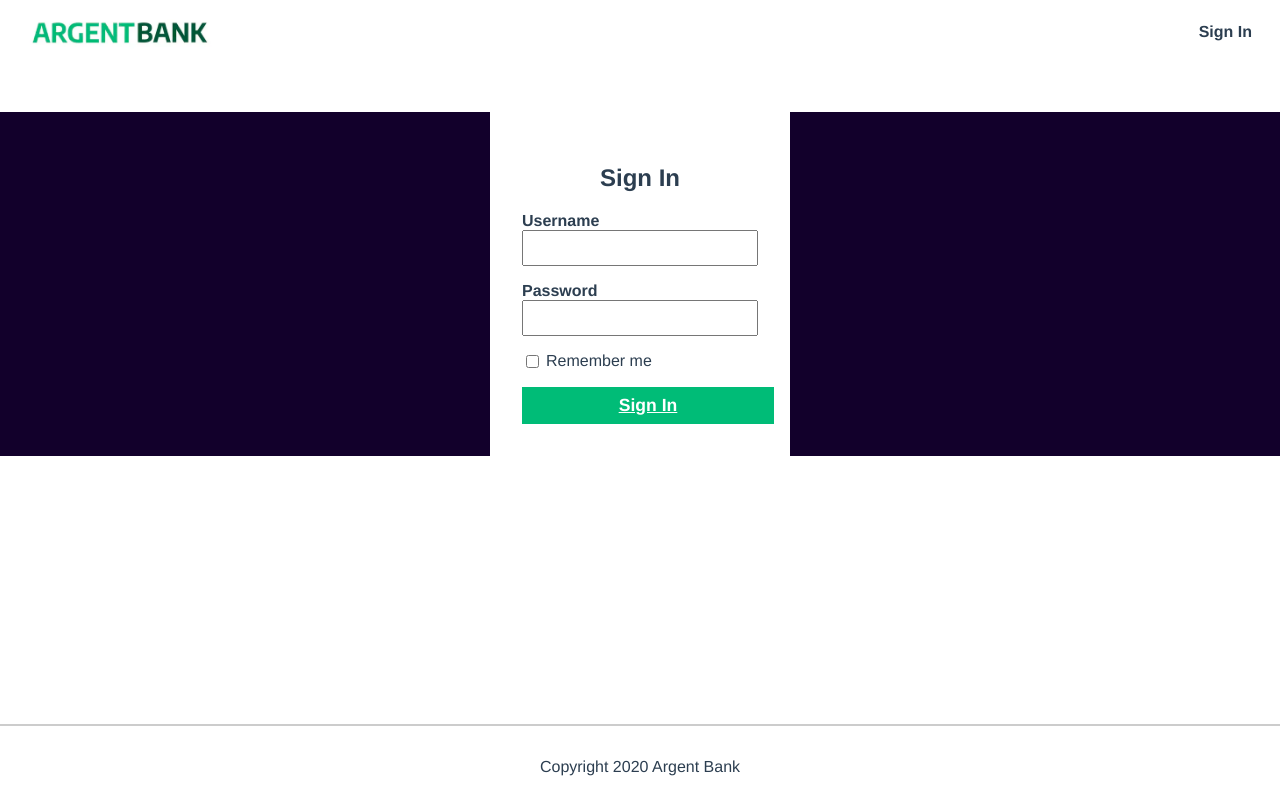
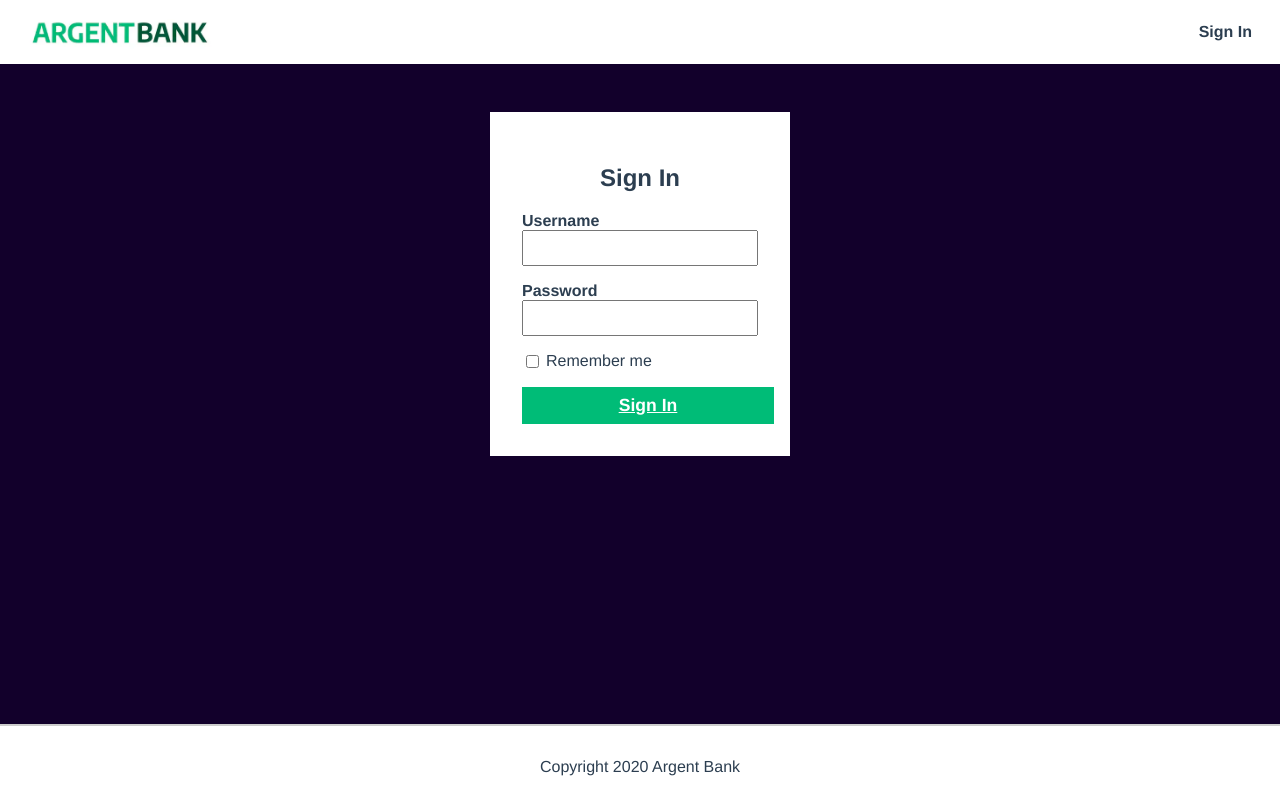
Before and after one commit to samylouati/Projet-11, a React (Vite) app in the folder Frontend/: page /signin in a window 1280 px wide. Built offline with nearby package versions, Linux system fonts and the light colour scheme.

Commit message:
css ok enfin

```diff
--- a/Frontend/src/assets/css/main.css
+++ b/Frontend/src/assets/css/main.css
@@ -6,19 +6,20 @@ html {
   color: #2c3e50;
 }
 
-body, #root {
+body, #root, .Projet11, main {
   margin: 0;
   display: flex;
   flex-direction: column;
-  min-height: 100vh;
+  height: 100vh;
 }
 
-.main {
-  flex: 1;
+main {
+  height: 100%;
 }
 
 .bg-dark {
   background-color: #12002b;
+  height: 100%;
 }
 
 .sr-only {
@@ -71,7 +72,7 @@ body, #root {
 }
 
 .hero {
-  background-image: url('../img/bank-tree.jpeg');
+  background-image: url('../images/bank-tree.webp');
   background-position: 0 -50px;
   background-size: cover;
   background-repeat: no-repeat;
@@ -207,9 +208,8 @@ body, #root {
   justify-content: center;
   border-top: 2px solid #ccc;
   padding: 2rem 0 1.5rem;
-  position: absolute;
-  bottom: 0;
   width: 100%;
+  background-color: white;
 }
 
 .footer-text {
--- a/Frontend/src/components/Hero.jsx
+++ b/Frontend/src/components/Hero.jsx
@@ -1,12 +1,8 @@
 import React from 'react';
-
-// import BANKTREE from '../assets/images/bank-tree.webp';
-
 
 export function Hero () {
   return (
     <div className="hero">
-      {/* <img src={BANKTREE} alt="" /> */}
       <section className="hero-content">
         <h2 className="sr-only">Promoted Content</h2>
         <p className="subtitle">No fees.</p>
--- a/Frontend/src/pages/SignIn.jsx
+++ b/Frontend/src/pages/SignIn.jsx
@@ -3,8 +3,8 @@ import { Link } from 'react-router-dom';
 
 export function SignIn() {
   return (
-    <div>
-      <main className="main bg-dark">
+
+      <div className="bg-dark">
         <section className="sign-in-content">
           <i className="fa fa-user-circle sign-in-icon"></i>
           <h1>Sign In</h1>
@@ -25,7 +25,7 @@ export function SignIn() {
             {/* Remplacez Link par <button className="sign-in-button">Sign In</button> si vous voulez un bouton fonctionnel */}
           </form>
         </section>
-      </main>
-    </div>
+      </div>
+
   );
 }
--- a/Frontend/src/pages/UserPage.jsx
+++ b/Frontend/src/pages/UserPage.jsx
@@ -6,7 +6,7 @@ import { AccountSection } from './../components/AccountSection';
 export const UserPage = () => {
   return (
     <div className="UserPage">
-      <main className="main bg-dark">
+      <section className="main bg-dark">
         <UserHeader />
         <h2 className="sr-only">Accounts</h2>
         <AccountSection
@@ -24,7 +24,7 @@ export const UserPage = () => {
           amount="$184.30"
           description="Current Balance"
         />
-      </main>
+      </section>
     </div>
   );
 };
```
